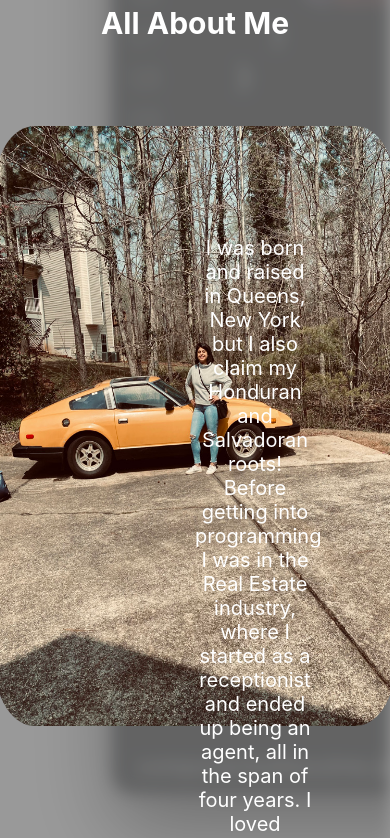
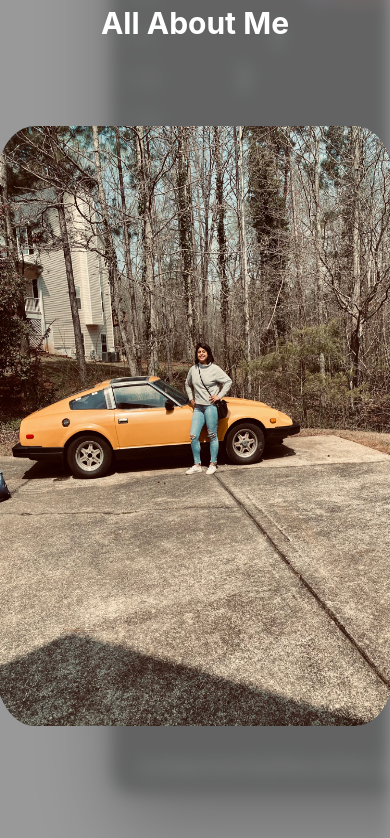
Before and after one commit to nela94/react-portfolio, a React (Create React App) app: page / in a window 390 px wide. Shown: the part 860-1698 px from the top of the page. Built offline with nearby package versions, Linux system fonts and the light colour scheme.

Commit message:
made about me mobile friendly

```diff
--- a/src/components/AboutMe.js
+++ b/src/components/AboutMe.js
@@ -11,7 +11,7 @@ const AboutMe = () => {
           <img className={styles.imagestyle} src={manu} width={400} height={600} alt="pic of me" />
         </div>
         <div className={styles.column}>
-          <p style={{marginTop: '110px',fontSize:'20px', paddingRight: "80px"}}>I was born and raised in Queens, New York but I also claim my Honduran and Salvadoran roots!
+          <p className={styles.paragraph}>I was born and raised in Queens, New York but I also claim my Honduran and Salvadoran roots!
             Before getting into programming I was in the Real Estate industry, where I started as a receptionist
             and ended up being an agent, all in the span of four years. I loved interacting with all the different type of people
             I encountered but the love of technology always called my name. I joined a bootcamp where I learned Ruby on Rails,
--- a/src/components/FirstSection.js
+++ b/src/components/FirstSection.js
@@ -1,6 +1,6 @@
 import ScrollButton from './ScrollButton.js'
 import { motion } from 'framer-motion';
-import styles from '../App.css'
+import '../App.css'
 
 const FirstSection = () => {
   return (
@@ -25,7 +25,7 @@ const FirstSection = () => {
             </div>
           <div style={{paddingTop:'378px'}}>
             <p>Click Below And Learn More About Me</p>
-            <ScrollButton></ScrollButton>
+            <ScrollButton/>
           </div>
         </div>
   )
--- a/src/components/ProjectCard.js
+++ b/src/components/ProjectCard.js
@@ -18,7 +18,7 @@ const ProjectCard = () => {
                 duration: .2
               }
             }}>
-          <img src={petme} alt="Sample photo"/>
+          <img src={petme} alt="petme"/>
           <div className={style.text}>
             <h3>PetMe</h3>
             <a className={style.links} href="https://www.youtube.com/watch?v=FwgQTM4SK8o&feature=youtu.be">Demo      </a>
@@ -35,7 +35,7 @@ const ProjectCard = () => {
                 duration: .2
               }
             }}>
-          <img src={muffins} alt="Sample photo"/>
+          <img src={muffins} alt="muffins"/>
           <div className={style.text}>
             <h3>Muffin Mornings</h3>
             <a className={style.links} href="https://www.youtube.com/watch?v=5ZUTU0HLilU&feature=youtu.be">Demo     </a>
@@ -51,7 +51,7 @@ const ProjectCard = () => {
                 duration: .2
               }
             }}>
-          <img src={frida} alt="Sample photo"/>
+          <img src={frida} alt="frida"/>
           <div className={style.text}>
             <h3>Project0(Frida Kahlo)</h3>
             <a className={style.links} href="https://nela94.github.io/Project0/">Website      </a>
@@ -67,7 +67,7 @@ const ProjectCard = () => {
                 duration: .2
               }
             }}>
-          <img src={realestate} alt="Sample photo"/>
+          <img src={realestate} alt="real estate"/>
           <div className={style.text}>
             <h3>Big Apple Luxury Living</h3>
             <a className={style.links} href="https://www.youtube.com/watch?v=FwgQTM4SK8o&feature=youtu.be">Demo      </a>
--- a/src/components/ScrollButton.js
+++ b/src/components/ScrollButton.js
@@ -1,4 +1,3 @@
-import { library } from '@fortawesome/fontawesome-svg-core';
 import { FontAwesomeIcon } from "@fortawesome/react-fontawesome";
 import { faArrowDown} from '@fortawesome/free-solid-svg-icons';
 import styles from '../styles/ScrollButton.module.css'
@@ -6,8 +5,8 @@ import styles from '../styles/ScrollButton.module.css'
 const ScrollButton = () => {
 
   const handleOnClick = () => {
-    var element = document.getElementById("aboutmecontained");
-    element.scrollIntoView({behavior: "smooth", block: "end", inline: "nearest"});
+    var element = document.getElementById("section2");
+    element.scrollIntoView({behavior: "smooth", block: "start", inline: "nearest"});
   }
   return (
     <div onClick={handleOnClick} className={styles.circlecontainer}>
--- a/src/styles/AboutMe.module.css
+++ b/src/styles/AboutMe.module.css
@@ -30,9 +30,18 @@
 }
 
 
+.paragraph {
+  margin-top: 110px;
+  font-size: 20px;
+  padding-right: 80px;
+}
+
 @media (max-width: 600px) {
-  .aboutmain {
-    width: 100%;
-    flex-direction: column;
+  .column {
+    float: none;
+    width:100%;
+  }
+  .paragraph {
+    padding-right: 0px;
   }
 }
```
